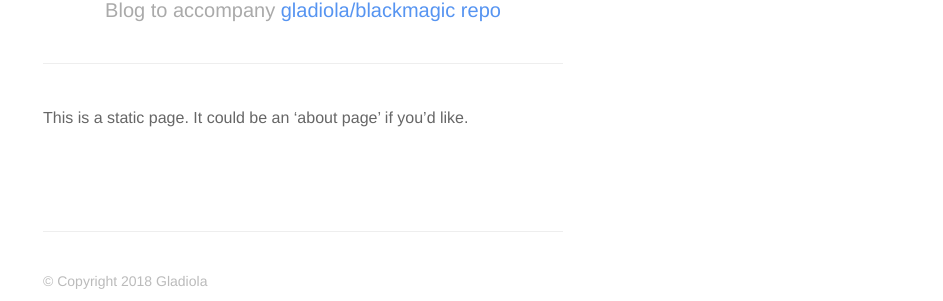
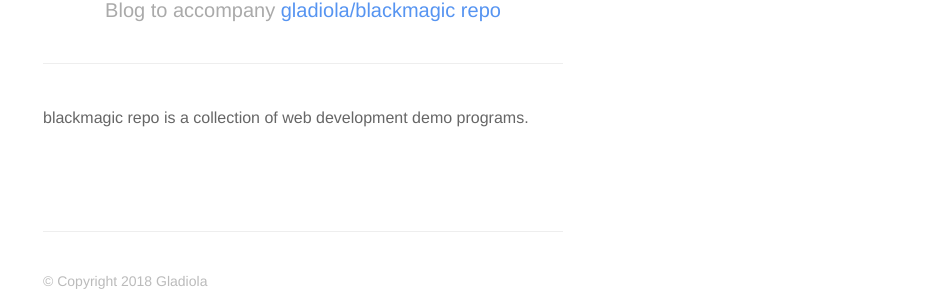
Before and after one commit to gladiola/blog, a Jekyll site: the page built from about.md, in a window 1280 px wide. Shown: the part 274-575 px from the top of the page, without its empty margins (337-1280 px from the left). Built offline with Jekyll 4.4.1, drawn with Linux system fonts in a browser that asks for light colours; nearby versions of some CDN libraries.

Commit message:
JPO - About message.

```diff
--- a/about.md
+++ b/about.md
@@ -4,6 +4,6 @@ permalink: about/
 profile: true
 ---
 
-This is a static page. It could be an 'about page' if you'd like.
+blackmagic repo is a collection of web development demo programs.
 
 {% include footer.html %}
```
